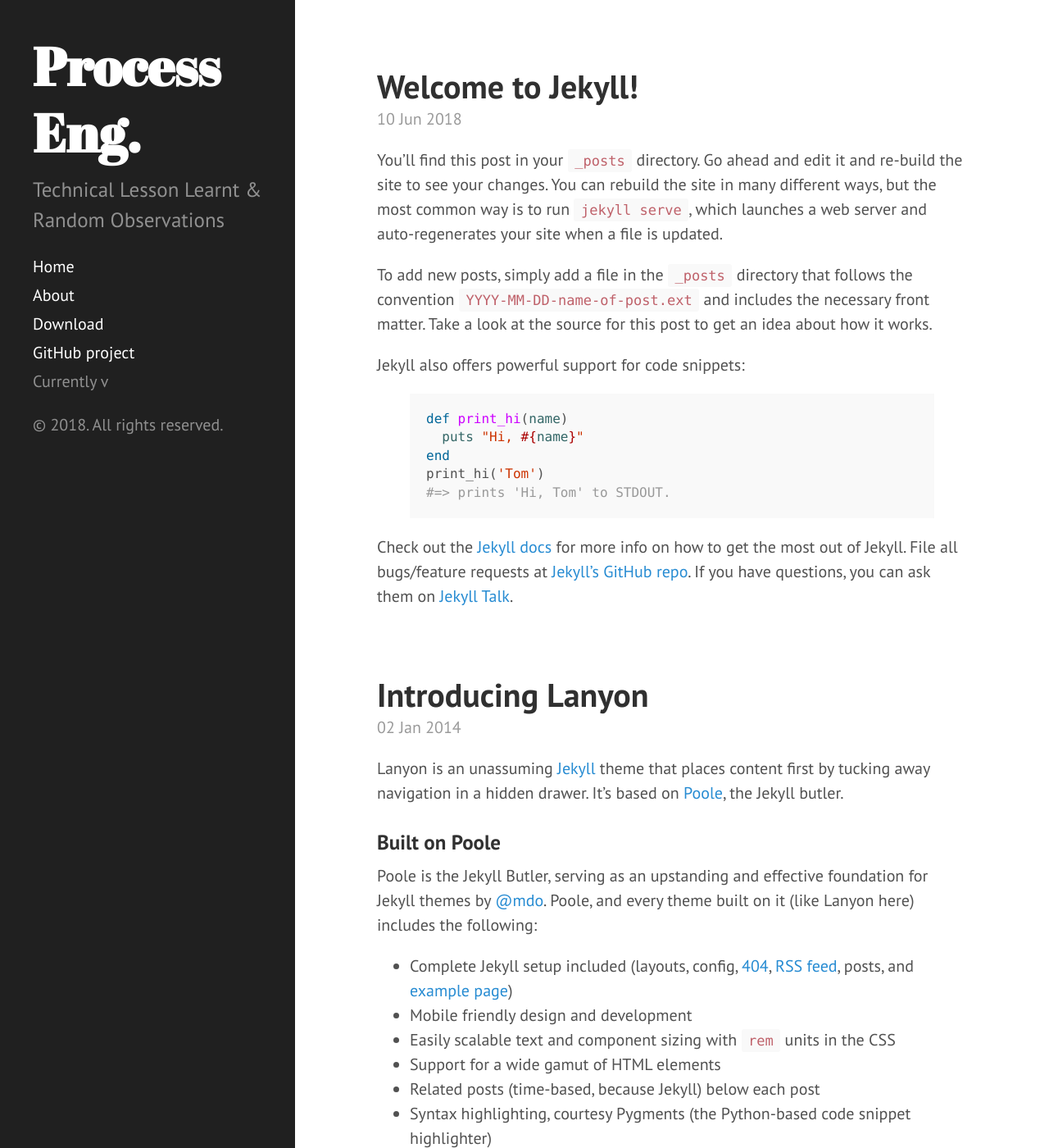
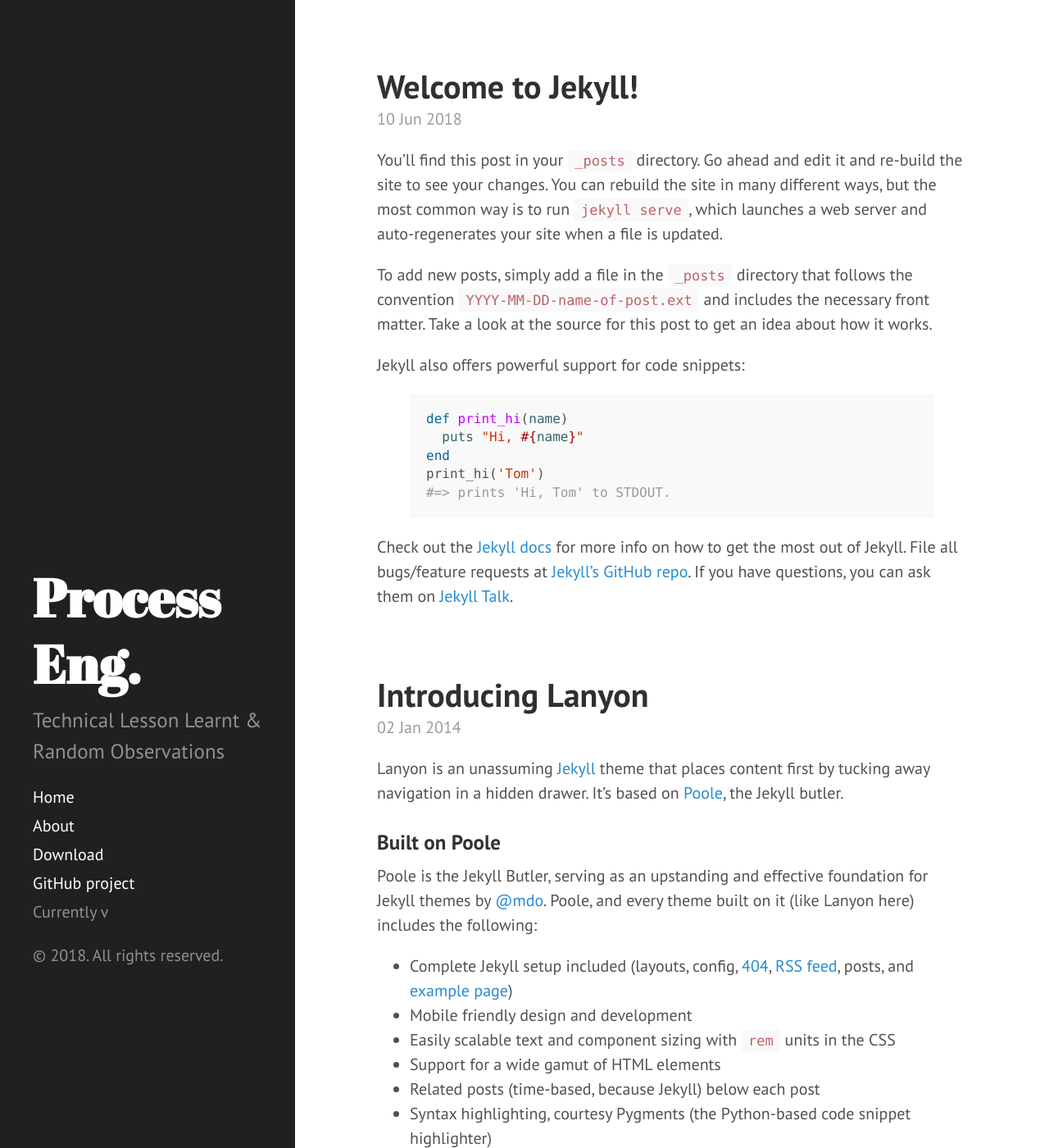
Before and after one commit to mohafizul/mohafizul.github.io, a Jekyll site: the page built from index.html, in a window 1280 px wide and 1400 px high. Shown: the whole window at 82% size. Built offline with Jekyll 4.4.1, drawn with Linux system fonts in a browser that asks for light colours; the list of posts is cut into pages by our own code.

Commit message:
added bottom para at side-bar sticky css

```diff
--- a/public/css/hyde.css
+++ b/public/css/hyde.css
@@ -110,6 +110,7 @@ a.sidebar-nav-item:focus {
     position: absolute;
     right:  1rem;
     left:   1rem;
+    bottom: 10rem;
   }
 }
 
```
